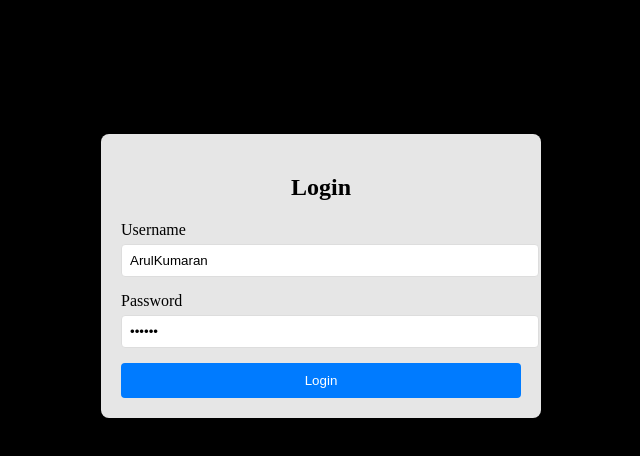
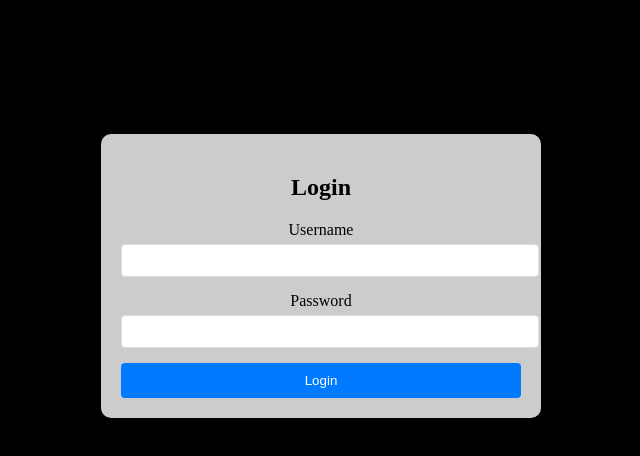
Before and after one commit to ArulKumaran25/ArulKumaran-Retail-store-Management, an Angular app: page /login in a window 1280 px wide. Shown: the top 456 px of the page, without its empty margins (319-959 px from the left). Built offline with nearby package versions, Linux system fonts and the light colour scheme.

Commit message:
changes in Router settings

```diff
--- a/src/app/app.component.html
+++ b/src/app/app.component.html
@@ -1,3 +1,3 @@
-<!-- <app-sample></app-sample>
-<app-login></app-login> -->
 <router-outlet></router-outlet>
+ <!-- <app-login></app-login>
+<app-sample></app-sample>  -->
--- a/src/app/login/login.component.css
+++ b/src/app/login/login.component.css
@@ -48,3 +48,26 @@
     text-align: center;
     margin-top: 10px;
   }
+
+
+
+  body {
+    margin: 0;
+    padding: 0;
+    height: 100vh;
+    display: flex;
+    justify-content: center;
+    align-items: center;
+    background: url('src\assets\background.jpg') no-repeat center center fixed;
+    background-size: cover;
+    font-family: Arial, sans-serif;
+  }
+
+  .login-container {
+    background-color: rgba(255, 255, 255, 0.8); /* Transparent white background */
+    padding: 20px;
+    border-radius: 10px;
+    box-shadow: 0 4px 8px rgba(0, 0, 0, 0.2);
+    width: 400px;
+    text-align: center;
+  }
--- a/src/app/login/login.component.ts
+++ b/src/app/login/login.component.ts
@@ -7,14 +7,13 @@ import { Router } from '@angular/router';
   styleUrls: ['./login.component.css'],
 })
 export class LoginComponent {
-  username = 'ArulKumaran';
-  password = 'Arul25';
+  username = '';
+  password = '';
   loginError = false;
 
   constructor(private router: Router) {}
 
   login() {
-    // Mock login validation
     if (this.username === 'admin' && this.password === 'password') {
       this.router.navigate(['/sample']); // Navigate to the retail store page
     } else {
```
